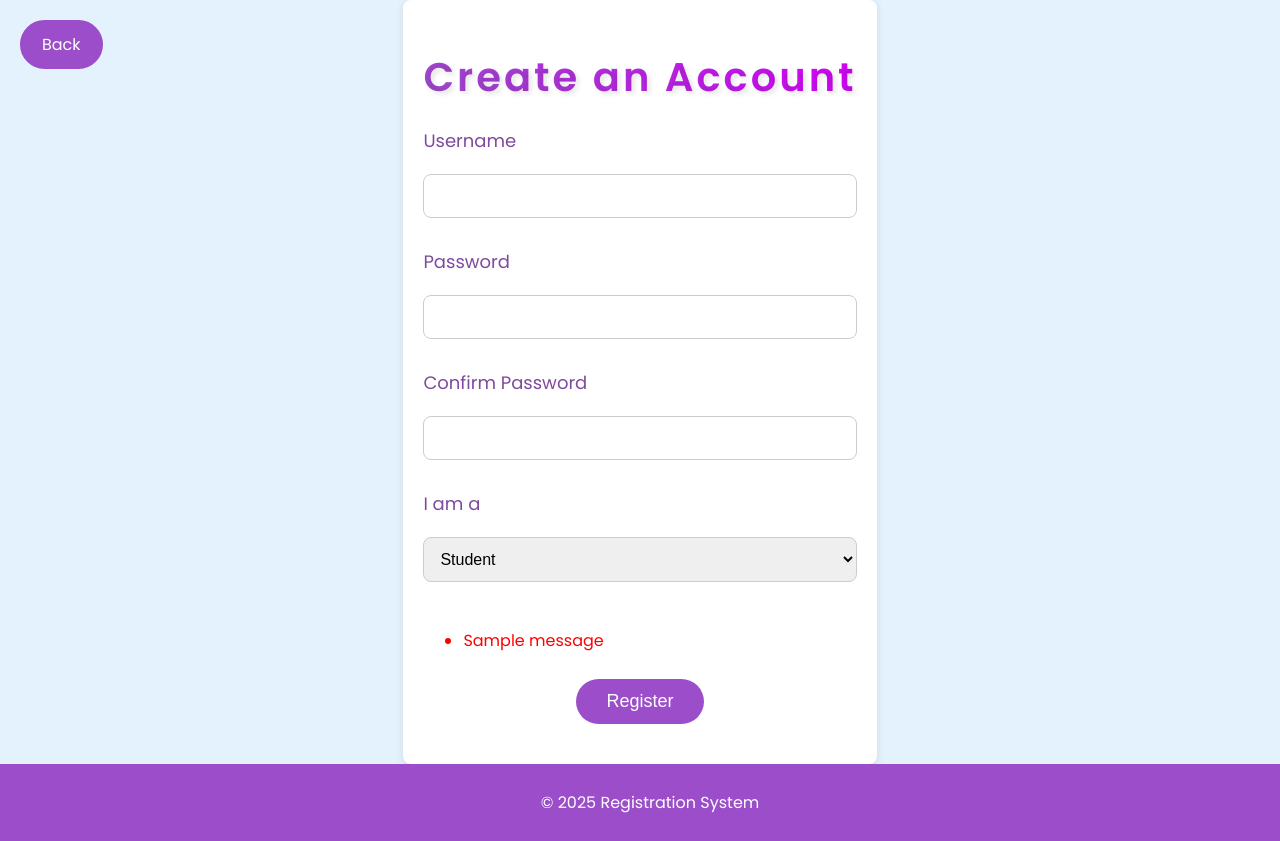
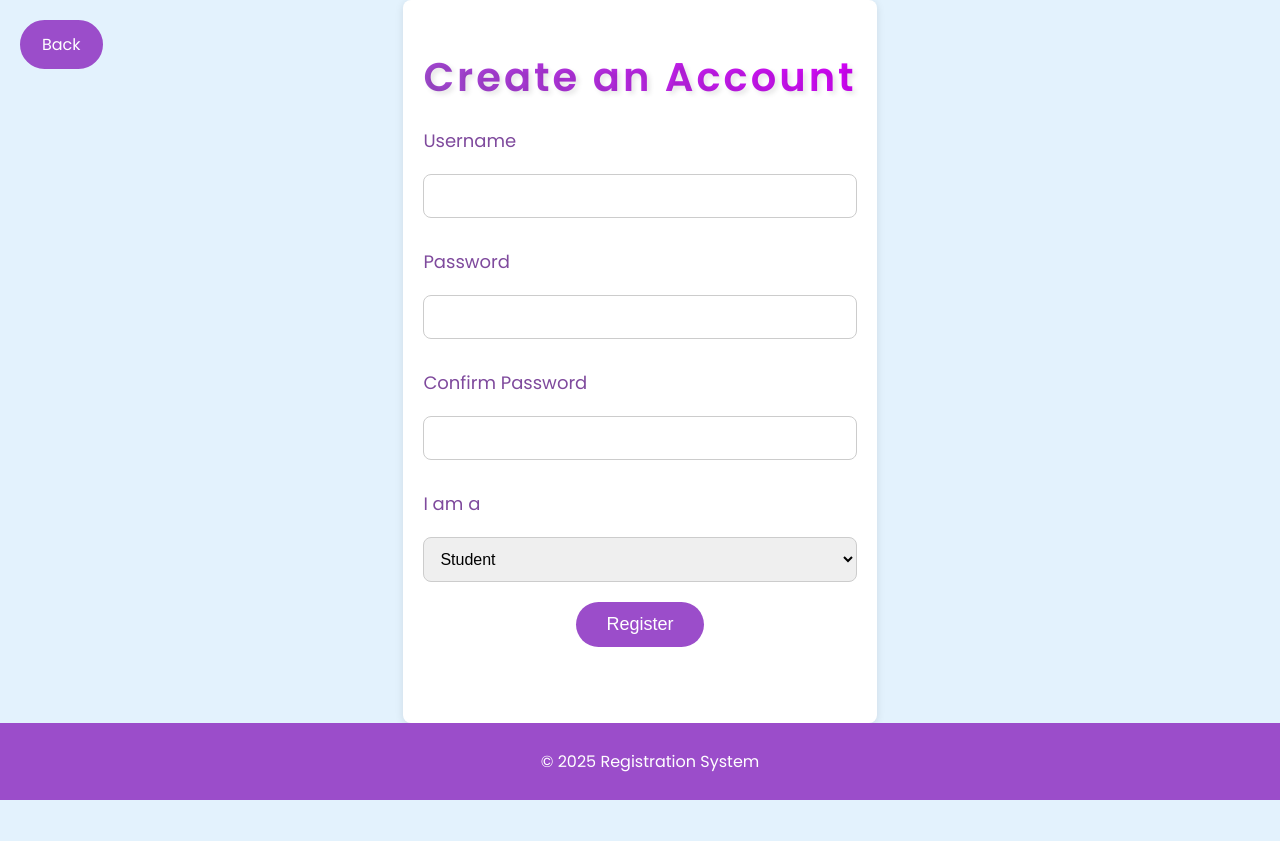
Before and after one commit to Arif1025/Placeholder, a Django app: page /polls/register/ in a window 1280 px wide. After the commit the page ends 800 px from the top, so only its background shows below. Run offline with Django 5.2, Linux system fonts and the light colour scheme; tables that the repository leaves empty hold one stand-in row (values such as "Sample post"); one stand-in notice (Sample message) is shown.

Commit message:
Register page updated

```diff
--- a/polls/templates/register.html
+++ b/polls/templates/register.html
@@ -164,14 +164,6 @@
                 <option value="teacher">Teacher</option>
             </select>
 
-            {% if messages %}
-                <ul>
-                    {% for message in messages %}
-                        <li style="color: red;">{{ message }}</li>
-                    {% endfor %}
-                </ul>
-            {% endif %}
-
 
             <!-- Submit Button -->
                 <button type="submit">Register</button>
```
